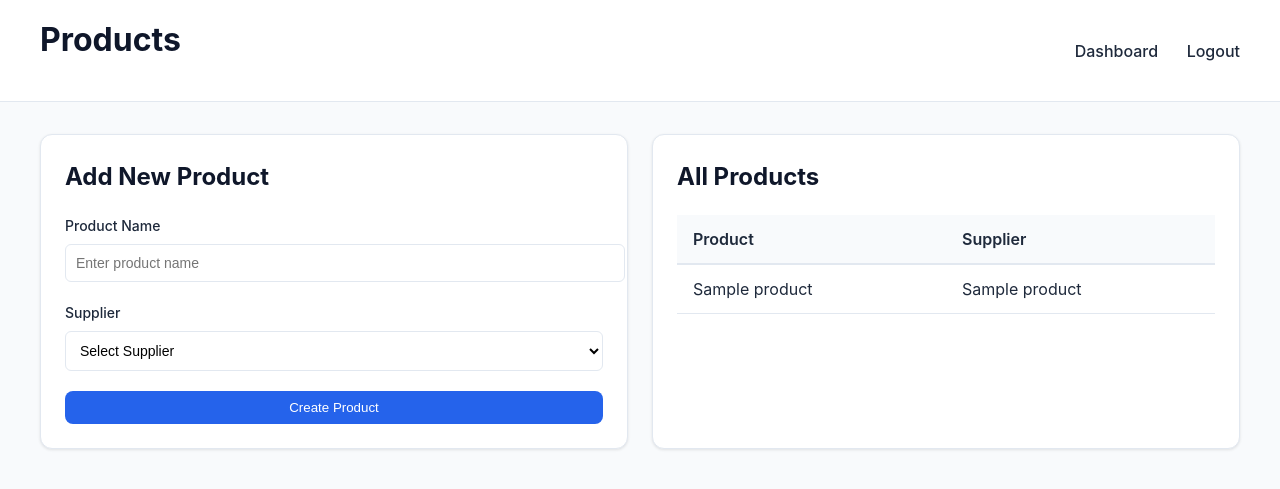
After one commit to MynKoenyn/FettlingHDC, a Flask app: page /products in a window 1280 px wide. The commit adds this page. Shown: the top 489 px of the page. Run offline with Flask 3, Linux system fonts and the light colour scheme; the visitor is signed in with stand-in values (Sample User, id 1); a database or web service that is not in the repository returns one stand-in record (values such as "Sample title"); some libraries are stand-ins or nearby versions.

Commit message:
Add supplier and product management pages with styling
Implement CRUD operations for suppliers and products, and introduce a dedicated stylesheet for improved application aesthetics.

Replit-Commit-Author: Agent
Replit-Commit-Session-Id: 6aa996c7-df51-48f2-80f5-0d9afab02d89
Replit-Commit-Checkpoint-Type: intermediate_checkpoint
Replit-Commit-Event-Id: 1ed05e04-cd87-493f-9128-cb0f01da4055
Replit-Commit-Screenshot-Url: https://storage.googleapis.com/screenshot-production-us-central1/cc207898-d7b5-4aae-a41d-23a405bbb61c/6aa996c7-df51-48f2-80f5-0d9afab02d89/1Dwm7GJ
Replit-Helium-Checkpoint-Created: true

```diff
--- a/app.py
+++ b/app.py
@@ -58,6 +58,58 @@ def dashboard():
     conn.close()
 
     return render_template('dashboard.html', recent_activity=recent_activity)
+
+@app.route('/suppliers', methods=['GET', 'POST'])
+def suppliers():
+    if 'user_id' not in session:
+        return redirect(url_for('login'))
+
+    conn = get_db_connection()
+    cur = conn.cursor()
+
+    if request.method == 'POST':
+        name = request.form.get('name')
+        if name:
+            cur.execute('INSERT INTO suppliers (name) VALUES (%s)', (name,))
+            conn.commit()
+            return redirect(url_for('suppliers'))
+
+    cur.execute('SELECT id, name FROM suppliers ORDER BY name')
+    all_suppliers = cur.fetchall()
+    cur.close()
+    conn.close()
+    return render_template('suppliers.html', suppliers=all_suppliers)
+
+@app.route('/products', methods=['GET', 'POST'])
+def products_crud():
+    if 'user_id' not in session:
+        return redirect(url_for('login'))
+
+    conn = get_db_connection()
+    cur = conn.cursor()
+
+    if request.method == 'POST':
+        name = request.form.get('name')
+        supplier_id = request.form.get('supplier_id')
+        if name and supplier_id:
+            cur.execute('INSERT INTO products (name, supplier_id) VALUES (%s, %s)', (name, supplier_id))
+            conn.commit()
+            return redirect(url_for('products_crud'))
+
+    cur.execute('''
+        SELECT p.id, p.name, s.name
+        FROM products p
+        JOIN suppliers s ON p.supplier_id = s.id
+        ORDER BY s.name, p.name
+    ''')
+    all_products = cur.fetchall()
+
+    cur.execute('SELECT id, name FROM suppliers ORDER BY name')
+    all_suppliers = cur.fetchall()
+
+    cur.close()
+    conn.close()
+    return render_template('products.html', products=all_products, suppliers=all_suppliers)
 
 @app.route('/entry', methods=['GET', 'POST'])
 def entry():
--- /dev/null
+++ b/static/style.css
@@ -0,0 +1,146 @@
+:root {
+    --primary: #2563eb;
+    --primary-hover: #1d4ed8;
+    --bg: #f8fafc;
+    --card: #ffffff;
+    --text: #1e293b;
+    --border: #e2e8f0;
+}
+
+body {
+    font-family: 'Inter', -apple-system, sans-serif;
+    background-color: var(--bg);
+    color: var(--text);
+    margin: 0;
+    line-height: 1.5;
+}
+
+.container {
+    max-width: 1200px;
+    margin: 2rem auto;
+    padding: 0 1.5rem;
+}
+
+header {
+    background: var(--card);
+    border-bottom: 1px solid var(--border);
+    padding: 1rem 0;
+    margin-bottom: 2rem;
+}
+
+header .nav-container {
+    display: flex;
+    justify-content: space-between;
+    align-items: center;
+    max-width: 1200px;
+    margin: 0 auto;
+    padding: 0 1.5rem;
+}
+
+nav a {
+    text-decoration: none;
+    color: var(--text);
+    margin-left: 1.5rem;
+    font-weight: 500;
+    transition: color 0.2s;
+}
+
+nav a:hover {
+    color: var(--primary);
+}
+
+.card {
+    background: var(--card);
+    border: 1px solid var(--border);
+    border-radius: 0.75rem;
+    padding: 1.5rem;
+    box-shadow: 0 1px 3px rgba(0,0,0,0.1);
+}
+
+h1, h2 {
+    color: #0f172a;
+    margin-top: 0;
+}
+
+.btn {
+    display: inline-flex;
+    align-items: center;
+    justify-content: center;
+    padding: 0.5rem 1rem;
+    border-radius: 0.5rem;
+    font-weight: 500;
+    text-decoration: none;
+    transition: all 0.2s;
+    cursor: pointer;
+    border: 1px solid transparent;
+}
+
+.btn-primary {
+    background: var(--primary);
+    color: white;
+}
+
+.btn-primary:hover {
+    background: var(--primary-hover);
+}
+
+.btn-outline {
+    background: white;
+    border-color: var(--border);
+    color: var(--text);
+}
+
+.btn-outline:hover {
+    background: #f1f5f9;
+}
+
+table {
+    width: 100%;
+    border-collapse: separate;
+    border-spacing: 0;
+    margin-top: 1rem;
+}
+
+th {
+    background: #f8fafc;
+    text-align: left;
+    padding: 0.75rem 1rem;
+    font-weight: 600;
+    border-bottom: 2px solid var(--border);
+}
+
+td {
+    padding: 0.75rem 1rem;
+    border-bottom: 1px solid var(--border);
+}
+
+input, select {
+    width: 100%;
+    padding: 0.625rem;
+    border: 1px solid var(--border);
+    border-radius: 0.375rem;
+    font-size: 0.875rem;
+    background: white;
+}
+
+input:focus, select:focus {
+    outline: 2px solid var(--primary);
+    outline-offset: -1px;
+}
+
+.form-group {
+    margin-bottom: 1.25rem;
+}
+
+.form-group label {
+    display: block;
+    margin-bottom: 0.5rem;
+    font-weight: 500;
+    font-size: 0.875rem;
+}
+
+.grid-2 {
+    display: grid;
+    grid-template-columns: 1fr 1fr;
+    gap: 1.5rem;
+}
--- /dev/null
+++ b/templates/products.html
@@ -0,0 +1,64 @@
+<!DOCTYPE html>
+<html lang="en">
+<head>
+    <meta charset="UTF-8">
+    <meta name="viewport" content="width=device-width, initial-scale=1.0">
+    <title>Products - Fettling</title>
+    <link rel="stylesheet" href="{{ url_for('static', filename='style.css') }}">
+</head>
+<body>
+    <header>
+        <div class="nav-container">
+            <h1>Products</h1>
+            <nav>
+                <a href="{{ url_for('dashboard') }}">Dashboard</a>
+                <a href="{{ url_for('logout') }}">Logout</a>
+            </nav>
+        </div>
+    </header>
+
+    <div class="container">
+        <div class="grid-2">
+            <div class="card">
+                <h2>Add New Product</h2>
+                <form method="POST">
+                    <div class="form-group">
+                        <label>Product Name</label>
+                        <input type="text" name="name" required placeholder="Enter product name">
+                    </div>
+                    <div class="form-group">
+                        <label>Supplier</label>
+                        <select name="supplier_id" required>
+                            <option value="">Select Supplier</option>
+                            {% for s in suppliers %}
+                            <option value="{{ s[0] }}">{{ s[1] }}</option>
+                            {% endfor %}
+                        </select>
+                    </div>
+                    <button type="submit" class="btn btn-primary" style="width: 100%">Create Product</button>
+                </form>
+            </div>
+
+            <div class="card">
+                <h2>All Products</h2>
+                <table>
+                    <thead>
+                        <tr>
+                            <th>Product</th>
+                            <th>Supplier</th>
+                        </tr>
+                    </thead>
+                    <tbody>
+                        {% for p in products %}
+                        <tr>
+                            <td>{{ p[1] }}</td>
+                            <td>{{ p[2] }}</td>
+                        </tr>
+                        {% endfor %}
+                    </tbody>
+                </table>
+            </div>
+        </div>
+    </div>
+</body>
+</html>
```
Also changed, not shown: templates/dashboard.html (+18 -18 lines), templates/entry.html (+20 -23 lines), templates/login.html (+14 -11 lines), templates/suppliers.html (added, +55 -0 lines).
